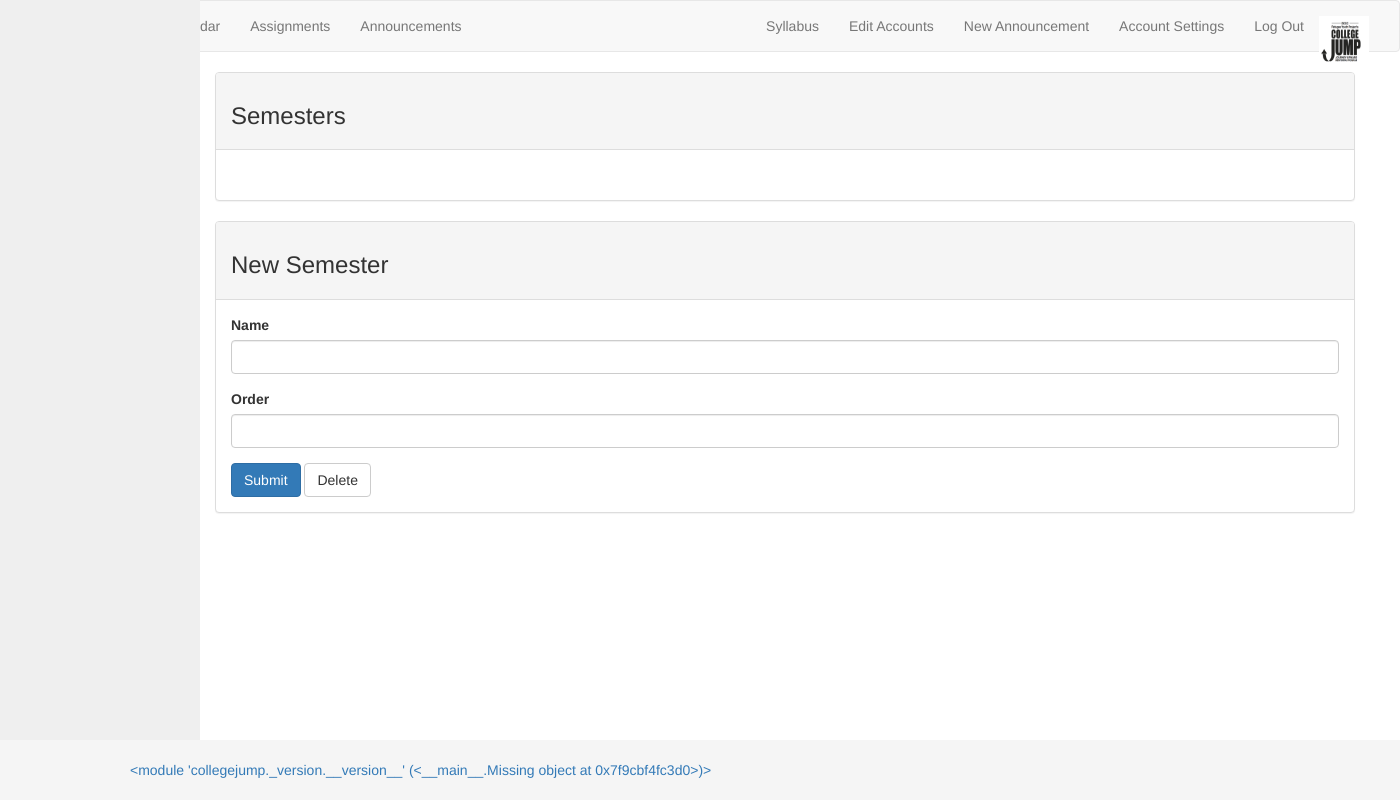
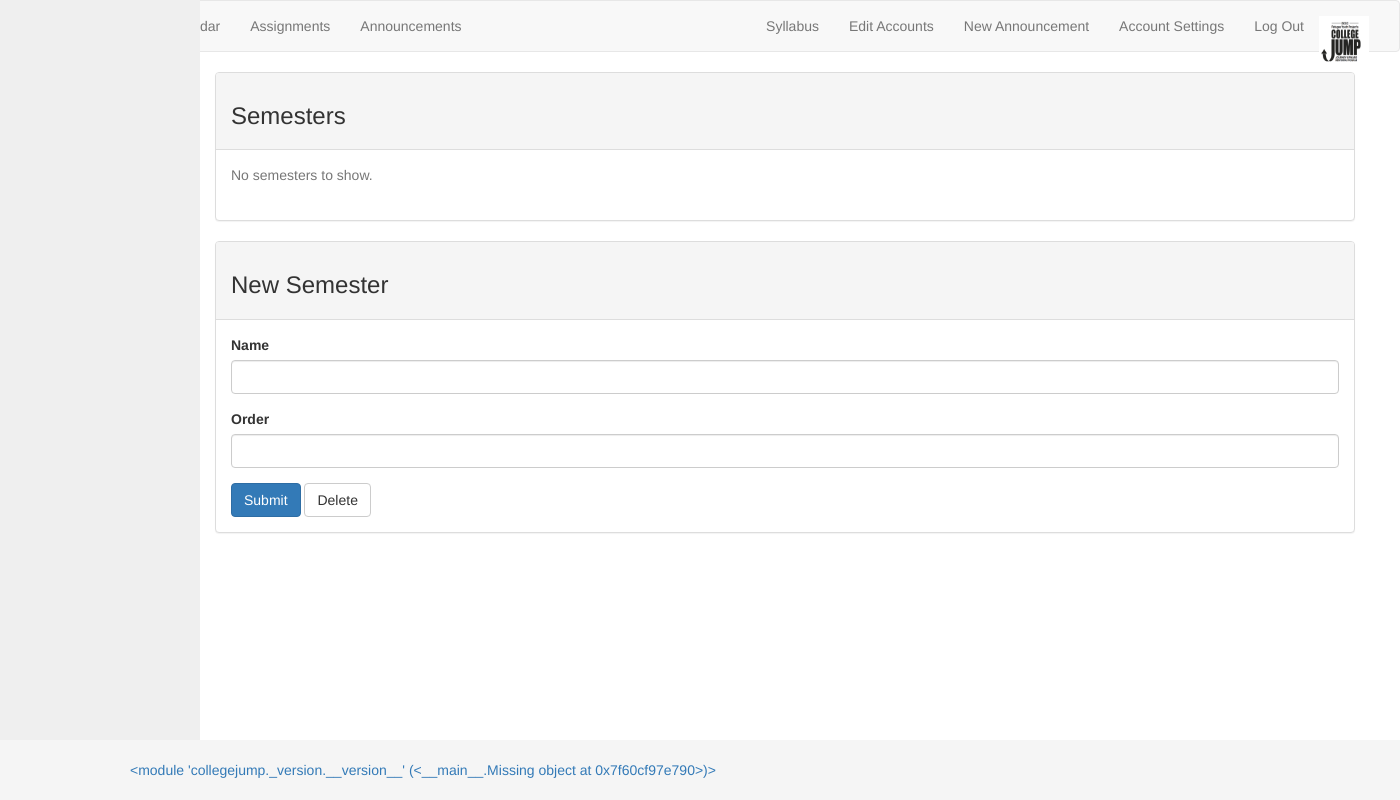
Before and after one commit to UMBC-CMSC447-Spring2017-Team5/college-JUMP, a Flask app: page /syllabus/ in a window 1400 px wide. Run offline with Flask 2, Linux system fonts and the light colour scheme; the visitor is signed in with stand-in values (Sample User, id 1); data comes from the database, SQL or seed files in the repository; data that the repository does not hold is empty; parts of the project's set-up code (start-up, migrations or seed data) failed here and were passed over; some libraries are stand-ins or nearby versions.

Commit message:
Show placeholder text if no semesters exist
See #75

```diff
--- a/collegejump/templates/syllabus_root.html
+++ b/collegejump/templates/syllabus_root.html
@@ -8,18 +8,16 @@
     <h3>Semesters</h3>
   </div>
   <div class="panel-body">
-    {% if all_semesters %}
     <div class="list-group">
       {% for semester in all_semesters %}
       <a class="list-group-item"
          href="{{ url_for("edit_semester_page", semester_id=semester.id) }}">
         {{ semester.name }}
       </a>
+      {% else %}
+      <div class="text-muted">No semesters to show.</div>
       {% endfor %}
     </div>
-    {% else %}
-    <p class="text-muted">No semesters to show.</p>
-    {% endif %}
   </div>
 </div>
 
```
